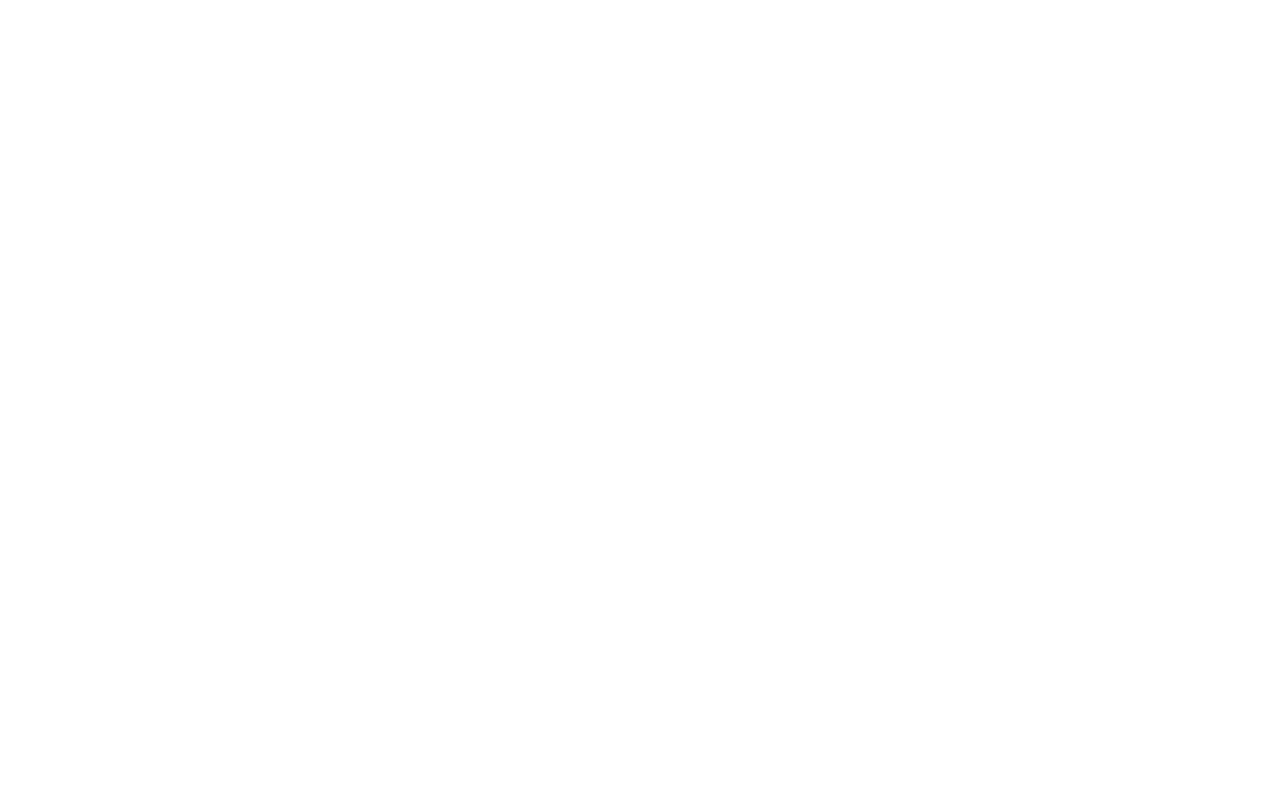
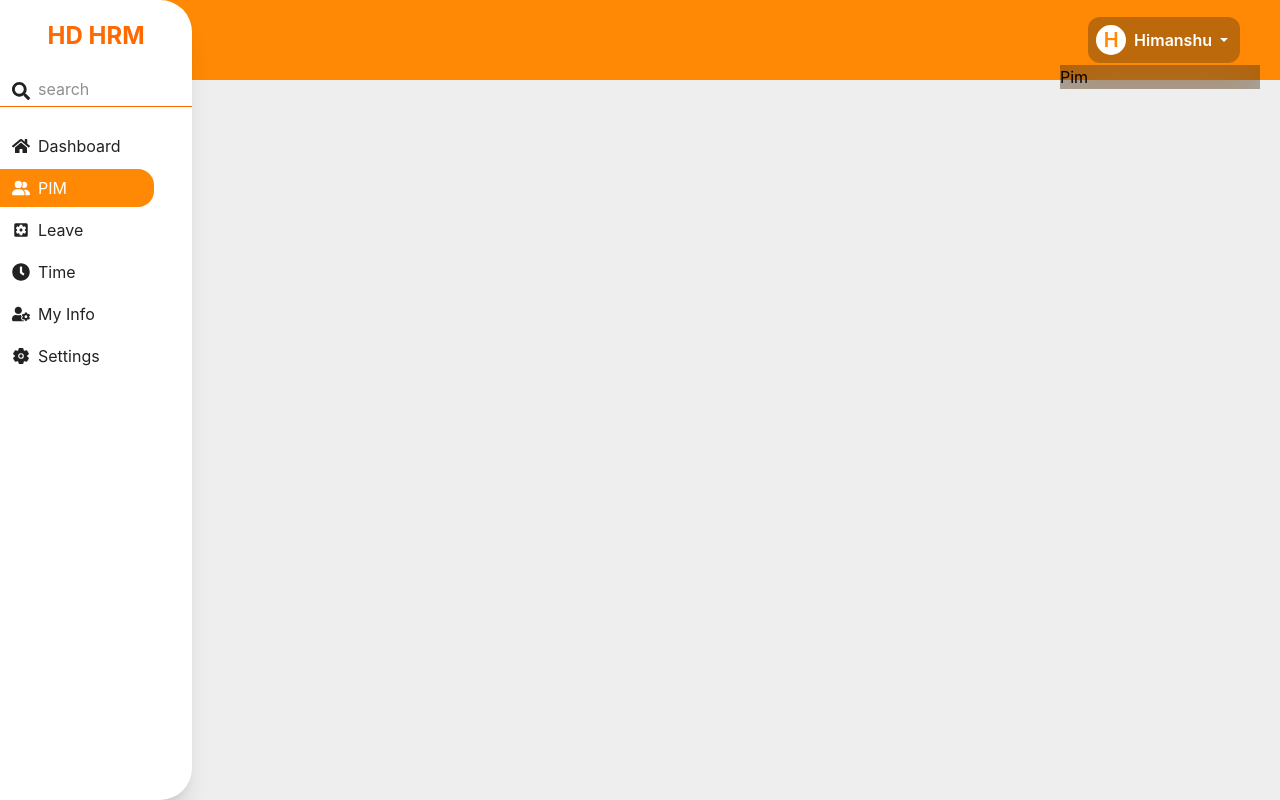
Before and after one commit to himanshu-dimri-fullstack/hrm, a React (Vite) app in the folder client/: page /pim in a window 1280 px wide. Before the commit this address had no page. Built offline with nearby package versions, Linux system fonts and the light colour scheme.

Commit message:
add dashboard layout

```diff
--- a/client/src/App.jsx
+++ b/client/src/App.jsx
@@ -2,12 +2,18 @@
 import Login from './pages/Login'
 import { Routes, Route } from 'react-router-dom'
 import Dashboard from './pages/Dashboard'
+import Pim from './pages/Pim'
+import DashboardLayout from './components/DashboardLayout'
 
 const App = () => {
   return (
     <Routes>
       <Route path="/" element={<Login />} />
-      <Route path="/dashboard" element={<Dashboard />} />
+      <Route element={<DashboardLayout />}>
+        <Route path="/dashboard" element={<Dashboard />} />
+        <Route path="/pim" element={<Pim />} />
+      </Route>
+
     </Routes>
   )
 }
--- /dev/null
+++ b/client/src/components/DashboardLayout.jsx
@@ -0,0 +1,27 @@
+import React from 'react'
+import { Outlet } from 'react-router-dom'
+import Sidebar from '../components/Sidebar'
+import Navbar from '../components/Navbar';
+import { Link } from 'react-router-dom';
+
+const DashboardLayout = () => {
+    return (
+        <div className='bg-[#eee] h-screen relative'>
+            <Navbar />
+            <div className='absolute top-0 left-0'>
+                <Sidebar />
+            </div>
+            <div className='bg-black/30 backdrop-blur-xl w-50 flex absolute top-16.25 right-5'>
+                {/* <ul className='py-3 pl-3'>
+                    <li className='mb-1 rounded hover:bg-orange-700/30 hover:backdrop-blur px-3 hover:text-white'><Link to="/">About</Link></li>
+                    <li className='mb-1 rounded hover:bg-orange-700/30 hover:backdrop-blur px-3 hover:text-white'><Link to="/">Support</Link></li>
+                    <li className='mb-1 rounded hover:bg-orange-700/30 hover:backdrop-blur px-3 hover:text-white'><Link to="/">Change Password</Link></li>
+                    <li className='mb-1 rounded hover:bg-orange-700/30 hover:backdrop-blur px-3 hover:text-white'><Link to="/">Logout</Link></li>
+                </ul> */}
+                <Outlet />
+            </div>
+        </div>
+    )
+}
+
+export default DashboardLayout
--- a/client/src/components/Sidebar.jsx
+++ b/client/src/components/Sidebar.jsx
@@ -1,7 +1,7 @@
-import React from 'react'
+import React, { useState } from 'react'
 import { FaSearch } from "react-icons/fa";
 import { FaHome } from "react-icons/fa";
-import { Link } from 'react-router-dom';
+import { NavLink } from 'react-router-dom';
 import { FaUserGroup } from "react-icons/fa6";
 import { MdSettingsApplications } from "react-icons/md";
 import { FaClock } from "react-icons/fa";
@@ -9,55 +9,87 @@
 import { IoSettings } from "react-icons/io5";
 
 const Sidebar = () => {
+
+    const [active, setActive] = useState(true);
+
     return (
         <div className='w-[15vw] h-screen bg-white rounded-br-4xl rounded-tr-4xl shadow-xl'>
             <h1 className='text-2xl text-orange-500 font-bold text-center pt-5'>HD HRM</h1>
-
             <div className='pt-5'>
                 <div className='flex gap-2 items-center border-b border-b-orange-500 text-[#222]'>
                     <FaSearch className='shrink-0 mt-1 pl-3 text-3xl' />
-                    <input placeholder='search' className='text-md outline-none' />
+                    <input placeholder='search' className='text-md outNavLinkne-none' />
                 </div>
-                <ul className='mt-5 w-[80%] text-[#222]'>
-                    <li className='bg-orange-400 rounded-tr-2xl text-white rounded-br-2xl hover:bg-orange-400 hover:text-white py-1 mt-1'>
-                        <Link to="" className='flex gap-2 items-center'>
+                <div className='mt-5 w-[80%] text-[#222]'>
+                    <NavLink
+                        to="/dashboard"
+                        className={({ isActive }) =>
+                            `block py-1 rounded-tr-2xl rounded-br-2xl mt-1 hover:bg-orange-400 hover:text-white ${isActive ? 'bg-orange-400 text-white' : ''
+                            }`
+                        }
+                    >
+                        <div className='flex gap-2 items-center'>
                             <FaHome className='shrink-0 pl-3 text-3xl' />
                             <span>Dashboard</span>
-                        </Link>
-                    </li>
-                    <li className='hover:bg-orange-400 hover:text-white py-1 rounded-tr-2xl rounded-br-2xl mt-1'>
-                        <Link to="" className='flex gap-2 items-center'>
+                        </div>
+                    </NavLink>
+                    <NavLink
+                        to="/pim"
+                        className={({ isActive }) =>
+                            `block py-1 rounded-tr-2xl rounded-br-2xl mt-1 hover:bg-orange-400 hover:text-white ${isActive ? 'bg-orange-400 text-white' : ''
+                            }`
+                        }>
+                        <div className='flex gap-2 items-center'>
                             <FaUserGroup className='shrink-0 pl-3 text-3xl' />
                             <span>PIM</span>
-                        </Link>
-                    </li>
-                    <li className='hover:bg-orange-400 hover:text-white py-1 rounded-tr-2xl rounded-br-2xl mt-1'>
-                        <Link to="" className='flex gap-2 items-center'>
+                        </div>
+                    </NavLink>
+                    <NavLink
+                        to="/"
+                        className={({ isActive }) =>
+                            `block py-1 rounded-tr-2xl rounded-br-2xl mt-1 hover:bg-orange-400 hover:text-white ${isActive ? 'bg-orange-400 text-white' : ''
+                            }`
+                        }>
+                        <div to="" className='flex gap-2 items-center'>
                             <MdSettingsApplications className='shrink-0 pl-3 text-3xl' />
                             <span>Leave</span>
-                        </Link>
-                    </li>
-                    <li className='hover:bg-orange-400 hover:text-white py-1 rounded-tr-2xl rounded-br-2xl mt-1'>
-                        <Link to="" className='flex gap-2 items-center'>
+                        </div>
+                    </NavLink>
+                    <NavLink
+                        to="/"
+                        className={({ isActive }) =>
+                            `block py-1 rounded-tr-2xl rounded-br-2xl mt-1 hover:bg-orange-400 hover:text-white ${isActive ? 'bg-orange-400 text-white' : ''
+                            }`
+                        }>
+                        <div to="" className='flex gap-2 items-center'>
                             <FaClock className='shrink-0 pl-3 text-3xl' />
                             <span>Time</span>
-                        </Link>
-                    </li>
-                    <li className='hover:bg-orange-400 hover:text-white py-1 rounded-tr-2xl rounded-br-2xl mt-1'>
-                        <Link to="" className='flex gap-2 items-center'>
+                        </div>
+                    </NavLink>
+                    <NavLink
+                        to="/"
+                        className={({ isActive }) =>
+                            `block py-1 rounded-tr-2xl rounded-br-2xl mt-1 hover:bg-orange-400 hover:text-white ${isActive ? 'bg-orange-400 text-white' : ''
+                            }`
+                        }>
+                        <div to="" className='flex gap-2 items-center'>
                             <FaUserCog className='shrink-0 pl-3 text-3xl' />
                             <span>My Info</span>
-                        </Link>
-                    </li>
-                    <li className='hover:bg-orange-400 hover:text-white py-1 rounded-tr-2xl rounded-br-2xl mt-1'>
-                        <Link to="" className='flex gap-2 items-center'>
+                        </div>
+                    </NavLink>
+                    <NavLink
+                        to="/"
+                        className={({ isActive }) =>
+                            `block py-1 rounded-tr-2xl rounded-br-2xl mt-1 hover:bg-orange-400 hover:text-white ${isActive ? 'bg-orange-400 text-white' : ''
+                            }`
+                        }>
+                        <div to="" className='flex gap-2 items-center'>
                             <IoSettings className='shrink-0 pl-3 text-3xl' />
                             <span>Settings</span>
-                        </Link>
-                    </li>
-                </ul>
+                        </div>
+                    </NavLink>
+                </div>
             </div>
-
         </div>
     )
 }
--- a/client/src/pages/Dashboard.jsx
+++ b/client/src/pages/Dashboard.jsx
@@ -1,25 +1,13 @@
 import React from 'react'
-import Sidebar from '../components/Sidebar'
-import Navbar from '../components/Navbar';
-import { Link } from 'react-router-dom';
+
 
 
 
 const Dashboard = () => {
     return (
-        <div className='bg-[#eee] h-screen relative'>
-            <Navbar />
-            <div className='absolute top-0 left-0'>
-                <Sidebar />
-            </div>
-            <div className='bg-black/30 backdrop-blur-xl w-50 flex absolute top-16.25 right-5'>
-                <ul className='py-3 pl-3'>
-                    <li className='mb-1 hover:bg-orange-700/30 hover:backdrop-blur px-3 hover:text-white'><Link to="/">About</Link></li>
-                    <li className='mb-1 hover:bg-orange-700/30 hover:backdrop-blur px-3 hover:text-white'><Link to="/">Support</Link></li>
-                    <li className='mb-1 hover:bg-orange-700/30 hover:backdrop-blur px-3 hover:text-white'><Link to="/">Change Password</Link></li>
-                    <li className='mb-1 hover:bg-orange-700/30 hover:backdrop-blur px-3 hover:text-white'><Link to="/">Logout</Link></li>
-                </ul>
-            </div>
+        <div>
+            <h1>Dashboard</h1>
+
         </div>
     )
 }
--- /dev/null
+++ b/client/src/pages/Pim.jsx
@@ -0,0 +1,9 @@
+import React from 'react'
+
+const Pim = () => {
+    return (
+        <div>Pim</div>
+    )
+}
+
+export default Pim
```
